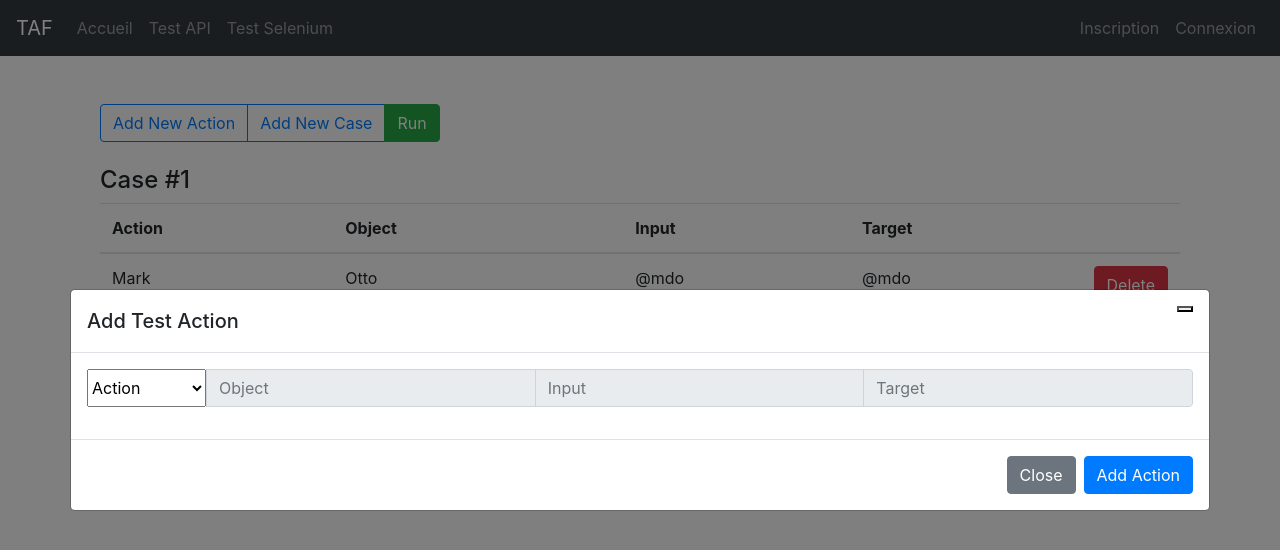
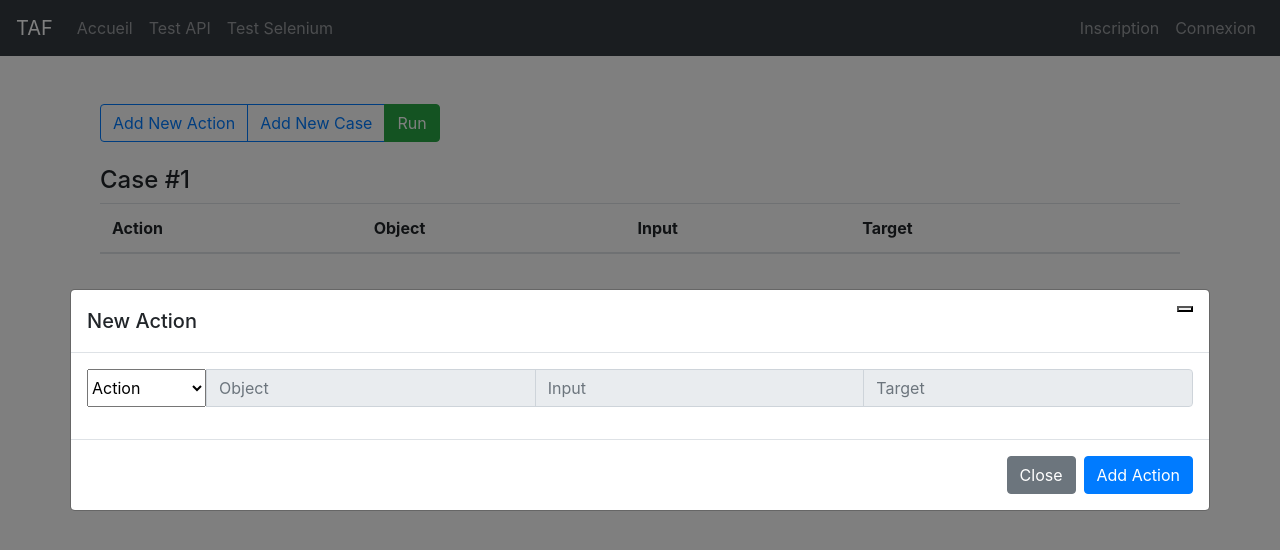
Before and after one commit to ETS-TAF/Test-Automation-Framework, an Angular app in the folder frontend/: page /test-selenium in a window 1280 px wide. Both pictures are taken after a click on the button "Add New Action". Shown: the top 550 px of the page. Built offline with nearby package versions, Linux system fonts and the light colour scheme.

Commit message:
frontend : add actions work correctly

```diff
--- a/frontend/src/app/selenium/test-selenium.component.html
+++ b/frontend/src/app/selenium/test-selenium.component.html
@@ -3,7 +3,7 @@
     <div class="modal-dialog modal-dialog-centered modal-xl">
         <div class="modal-content">
         <div class="modal-header">
-            <h5 class="modal-title">Add Test Action</h5>
+            <h5 class="modal-title">New Action</h5>
             <button type="button" class="btn-close" data-bs-dismiss="modal" aria-label="Close"></button>
         </div>
         <div class="modal-body">
@@ -24,8 +24,8 @@
             </div>
         </div>
         <div class="modal-footer">
-            <button type="button" class="btn btn-secondary" data-bs-dismiss="modal">Close</button>
-            <button type="button" class="btn btn-primary">Add Action</button>
+            <button class="btn btn-secondary" data-bs-dismiss="modal">Close</button>
+            <button type="submit" class="btn btn-primary" (click)="submitAction()">Add Action</button>
         </div>
         </div>
     </div>
@@ -50,28 +50,18 @@
             </tr>
         </thead>
         <tbody class="table-group-divider">
-            <tr>
-                <td>Mark</td>
-                <td>Otto</td>
-                <td>@mdo</td>
-                <td>@mdo</td>
+            <tr *ngFor="let action of actions">
+                <td>{{action.action}}</td>
+                <td>{{action.object}}</td>
+                <td>{{action.input}}</td>
+                <td>{{action.target}}</td>
                 <td>
                     <button type="button" class="btn btn-danger" style="--bs-btn-padding-y: .25rem; --bs-btn-padding-x: .5rem; --bs-btn-font-size: .75rem;">
                     Delete
                     </button>
                 </td>
             </tr>
-            <tr>
-                <td>Jacob</td>
-                <td>Thornton</td>
-                <td>@fat</td>
-                <td>@fat</td>
-                <td>
-                    <button type="button" class="btn btn-danger" style="--bs-btn-padding-y: .25rem; --bs-btn-padding-x: .5rem; --bs-btn-font-size: .75rem;">
-                    Delete
-                    </button>
-                </td>
-            </tr>
+
         </tbody>
     </table><br><br>
 </div>
--- a/frontend/src/app/selenium/test-selenium.component.ts
+++ b/frontend/src/app/selenium/test-selenium.component.ts
@@ -6,6 +6,16 @@ import { Component } from '@angular/core';
   styleUrls: ['./test-selenium.component.css']
 })
 export class TestSeleniumComponent {
+    counter: number=1;
+    actions: {
+        id: number;
+        action: string;
+        object: string;
+        input: string;
+        target: string;
+    }[] = [];
+
+
     actionChose(): void {
         const action = (document.getElementById('action') as HTMLSelectElement).value;
         const object = document.getElementById('object') as HTMLInputElement;
@@ -28,5 +38,21 @@ export class TestSeleniumComponent {
             object.disabled = false;
         }
     }
+    submitAction(){
+        let action = (document.getElementById('action') as HTMLSelectElement).value;
+        let object = (document.getElementById('object') as HTMLInputElement).value;
+        let input = (document.getElementById('input') as HTMLInputElement).value;
+        let target = (document.getElementById('target') as HTMLInputElement).value;
+        this.addJsonObject({ id: this.counter, action: action, object: object, input: input, target: target, });
+        console.log(this.getJsonObjectById(this.counter));
+        this.counter++;
+    }
+    public addJsonObject(obj: { id: number,action: string,object: string,input: string,target: string }) {
+        this.actions.push(obj);
+    }
+
+    public getJsonObjectById(id: number) {
+        return this.actions.find(obj => obj.id === id);
+    }
 
 }
```
